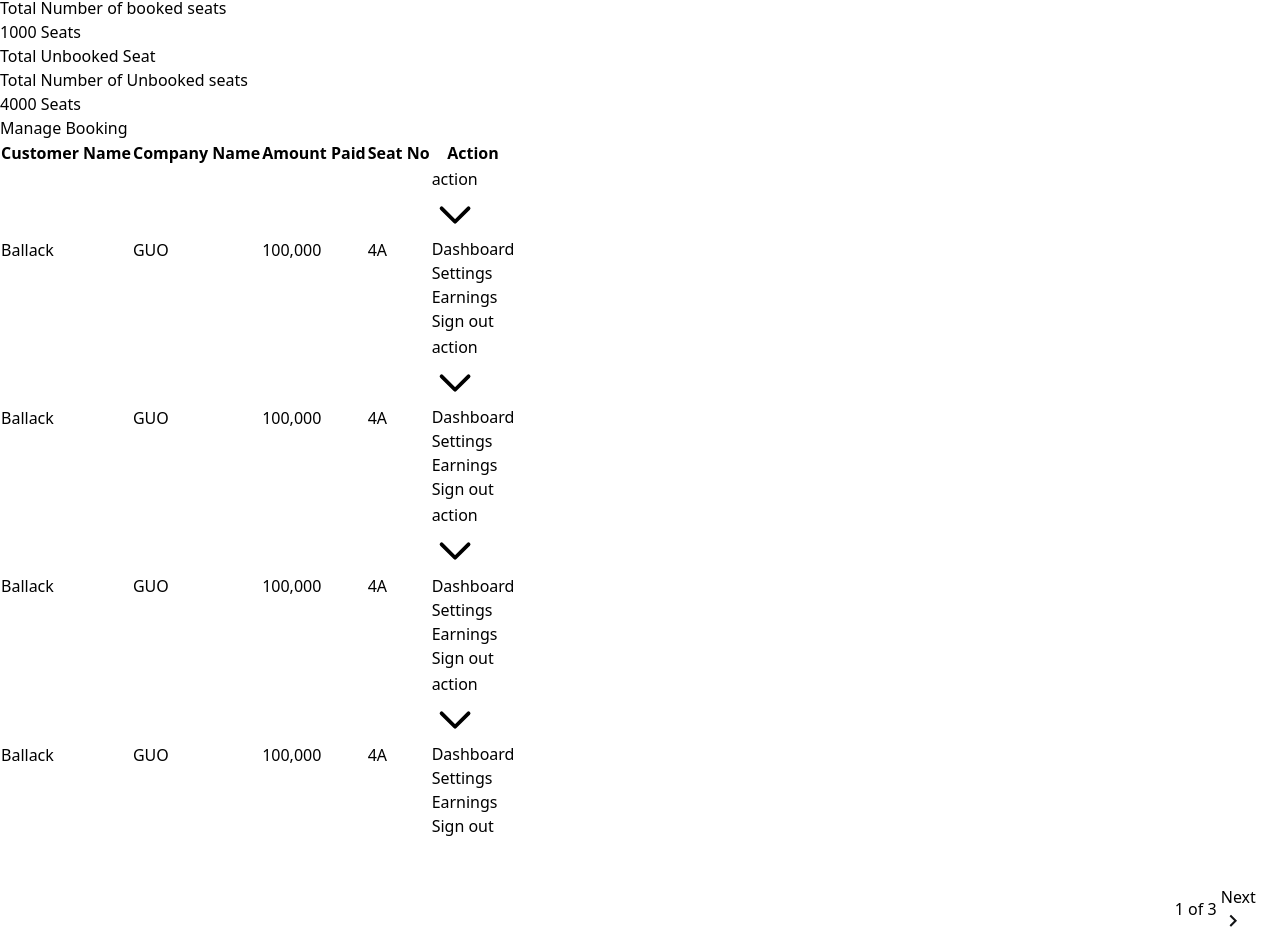
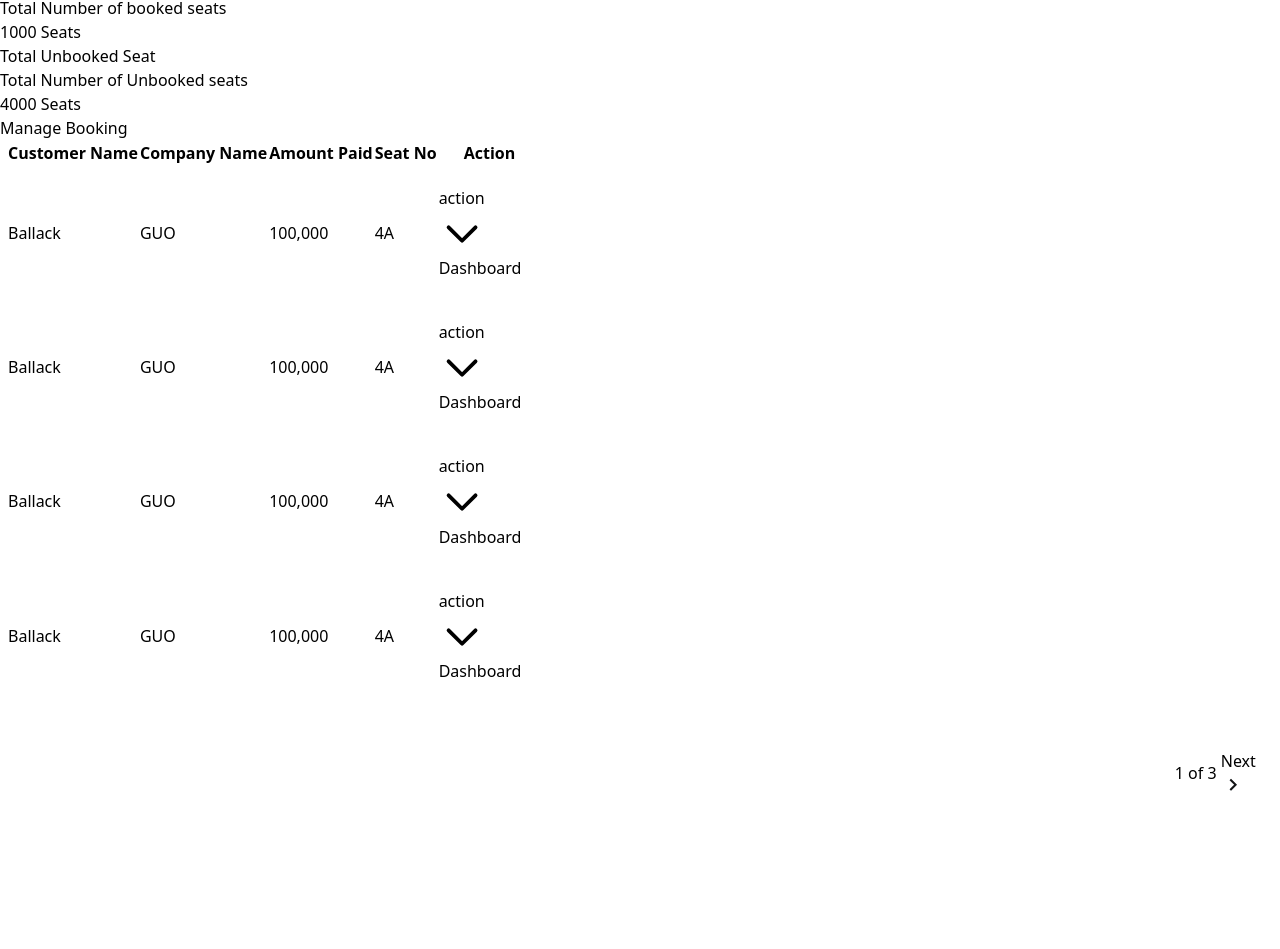
Before and after one commit to cruip/tailwind-dashboard-template, a React (Vite) app: page /booking in a window 1280 px wide. Shown: the part 3638-4587 px from the top of the page. After the commit the page ends 4451 px from the top, so only its background shows below. Built offline with nearby package versions, Linux system fonts and the light colour scheme; sample sign-in values are in the browser's storage.

Commit message:
Work on booking design

```diff
--- a/src/css/partials/_global.scss
+++ b/src/css/partials/_global.scss
@@ -15,3 +15,17 @@
   .pagination .disabled {
     opacity: 0.25;
   }
+
+  td:not(:first-child) {
+    padding-top:20px;
+    padding-bottom:20px;
+    padding-right:20px;
+  }
+
+  td:first-child {
+    padding-left: 0.5rem;
+  }
+
+  th:first-child {
+    padding-left: 0.5rem;
+  }
--- a/src/pages/CustomerBooking.jsx
+++ b/src/pages/CustomerBooking.jsx
@@ -58,7 +58,7 @@ const CustomerBooking = () => {
 
   const tableRow = (data) => {
     return (
-      <tr key={data?._id} className="border-b-2 border-slate-200">
+      <tr key={data?.id} className="border-b-2 border-slate-200">
         <td>{data?.customer_name}</td>
         <td>{data?.company_name}</td>
         <td>{data?.amount}</td>
@@ -68,7 +68,7 @@ const CustomerBooking = () => {
           <button
             id="dropdownDefault"
             data-dropdown-toggle="dropdown"
-            className="inline-flex items-center px-2 py-1 text-sm font-medium text-center text-white rounded-lg bg-sky-800 hover:bg-blue-800 focus:ring-4 focus:outline-none focus:ring-blue-300 dark:bg-blue-600 dark:hover:bg-blue-700 dark:focus:ring-blue-800"
+            className="inline-flex items-center px-2 py-1 text-sm font-medium text-center text-white rounded-lg bg-sky-800 hover:bg-sky-600 focus:outline-none "
             type="button"
           >
             action {" "}
@@ -81,9 +81,9 @@ const CustomerBooking = () => {
               xmlns="http://www.w3.org/2000/svg"
             >
               <path
-                stroke-linecap="round"
-                stroke-linejoin="round"
-                stroke-width="2"
+                strokeLinecap="round"
+                strokeLinejoin="round"
+                strokeWidth="2"
                 d="M19 9l-7 7-7-7"
               ></path>
             </svg>
@@ -103,30 +103,6 @@ const CustomerBooking = () => {
                   className="block px-4 py-2 hover:bg-gray-100 dark:hover:bg-gray-600 dark:hover:text-white"
                 >
                   Dashboard
-                </a>
-              </li>
-              <li>
-                <a
-                  href="#"
-                  className="block px-4 py-2 hover:bg-gray-100 dark:hover:bg-gray-600 dark:hover:text-white"
-                >
-                  Settings
-                </a>
-              </li>
-              <li>
-                <a
-                  href="#"
-                  className="block px-4 py-2 hover:bg-gray-100 dark:hover:bg-gray-600 dark:hover:text-white"
-                >
-                  Earnings
-                </a>
-              </li>
-              <li>
-                <a
-                  href="#"
-                  className="block px-4 py-2 hover:bg-gray-100 dark:hover:bg-gray-600 dark:hover:text-white"
-                >
-                  Sign out
                 </a>
               </li>
             </ul>
@@ -150,13 +126,13 @@ const CustomerBooking = () => {
             name={"Total Seat Booked"}
             description="Total Number of booked seats"
           >
-            <h3>1000 Seats</h3>
+            <h3 className="mt-5 text-right"><span className="text-xl font-semibold text-sky-800">1000</span> Seats</h3>
           </Card>
           <Card
             name={"Total Unbooked Seat"}
             description="Total Number of Unbooked seats"
           >
-            <h3>4000 Seats</h3>
+            <h3 className="mt-5 text-right "><span className="text-xl font-semibold text-sky-800">4000</span> Seats</h3>
           </Card>
         </div>
       </section>
--- a/src/partials/header/UserMenu.jsx
+++ b/src/partials/header/UserMenu.jsx
@@ -91,7 +91,7 @@ function UserMenu() {
             </li>
             <li>
               <span
-                className="flex items-center px-3 py-1 text-sm font-medium text-indigo-500 hover:text-indigo-600"
+                className="flex items-center px-3 py-1 text-sm font-medium text-indigo-500 cursor-pointer hover:text-indigo-600"
                 onClick={() => Logout()}
               >
                 Sign Out
--- a/src/partials/table/index.jsx
+++ b/src/partials/table/index.jsx
@@ -65,8 +65,8 @@ export const Table = ({
                 <thead>
                   <tr className="text-left bg-blue-100">
                     {headers?.length
-                      ? headers.map((h) => {
-                          return <th className="py-3">{h}</th>;
+                      ? headers.map((h, i) => {
+                          return <th className="py-3" key={i}>{h}</th>;
                         })
                       : null}
                   </tr>
```
